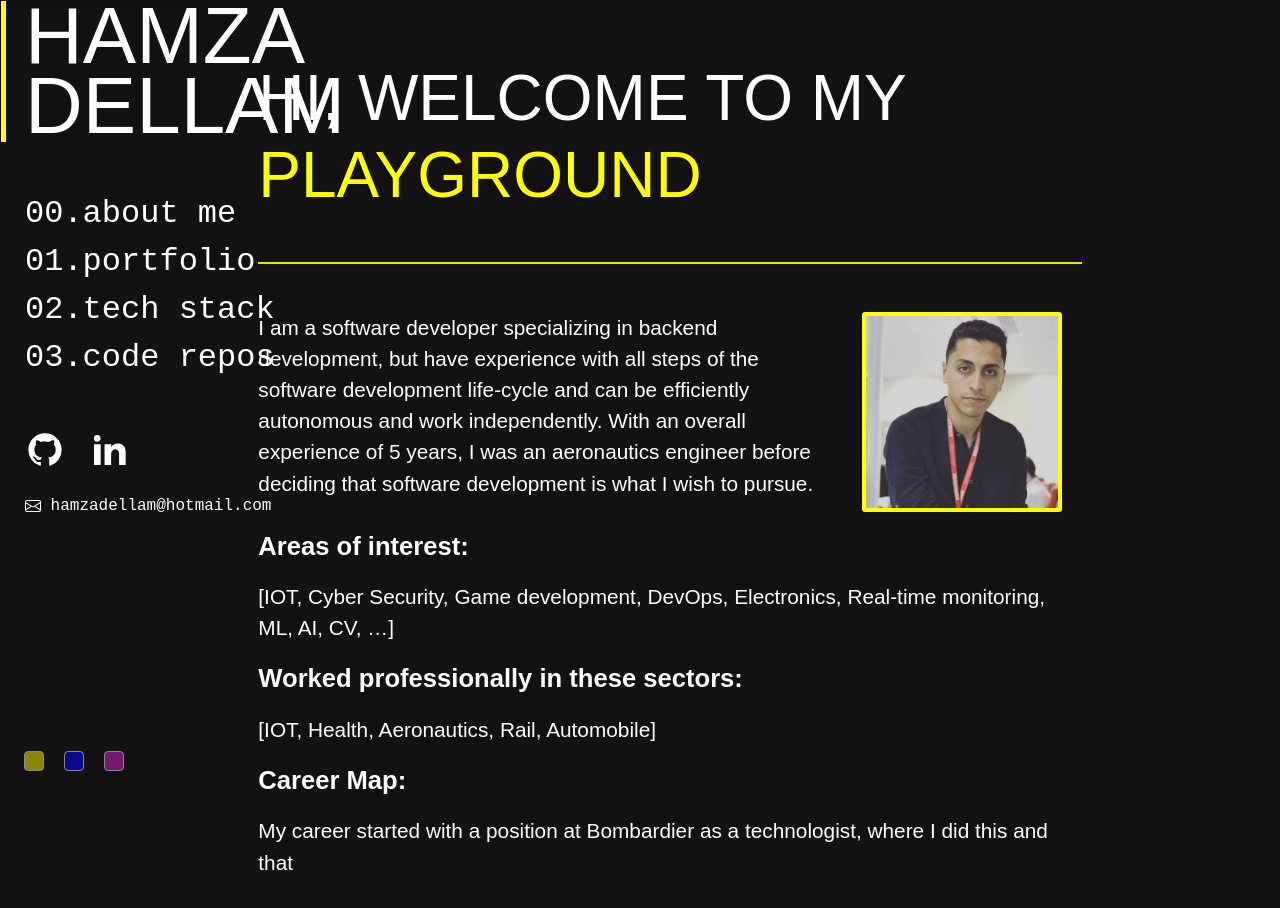
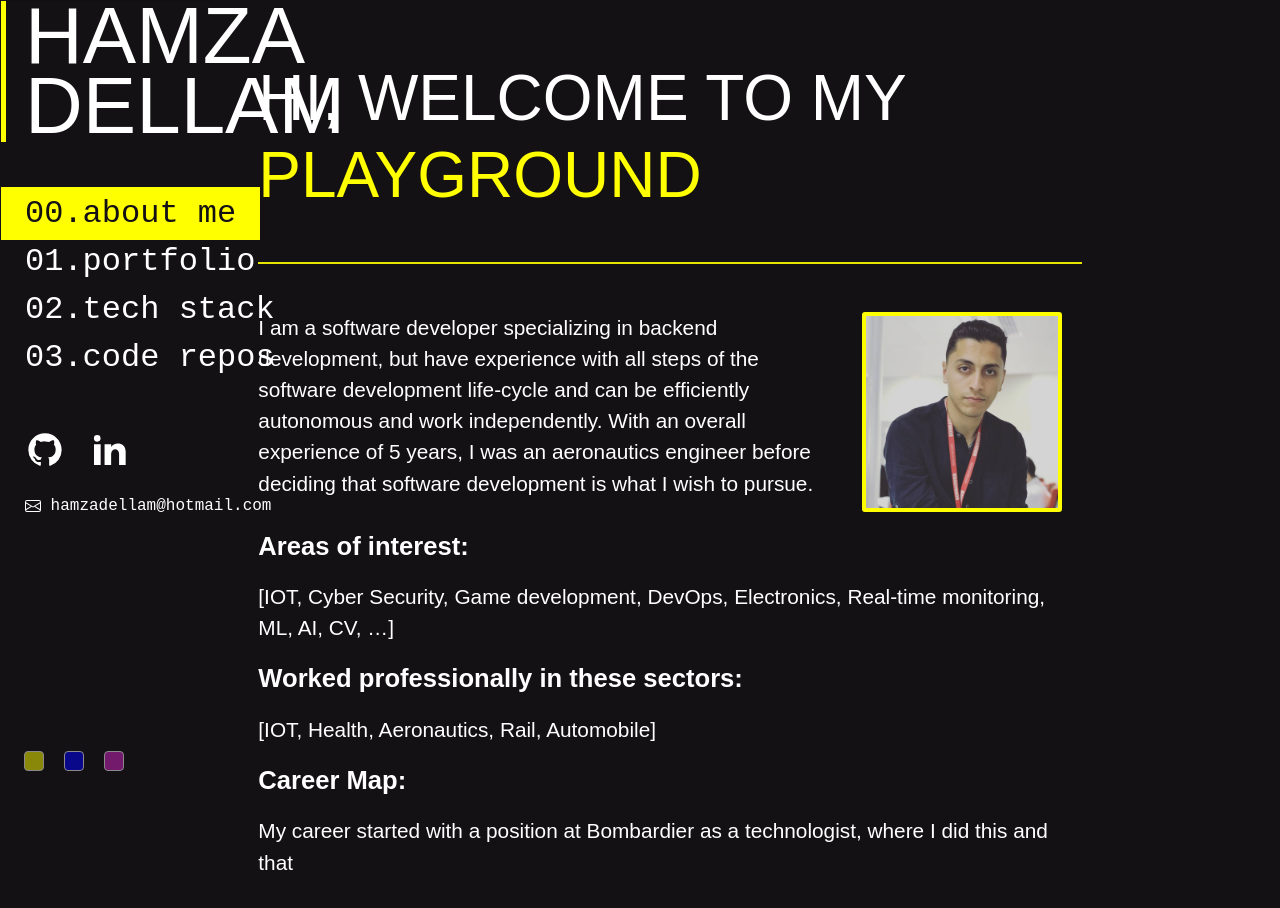
Before and after one commit to HamzaDLM/hdlm_portfolio, a Vue app: page /hdlm_portfolio in a window 1280 px wide. Shown: the top 908 px of the page. Built offline with nearby package versions, Linux system fonts and the light colour scheme.

Commit message:
fix style for nav

```diff
--- a/src/assets/css/style.css
+++ b/src/assets/css/style.css
@@ -76,7 +76,13 @@ ul {
     background-color: var(--primary);
 }
 
-
+.router-link-exact-active {
+    color: var(--nav) !important;
+    transition-property: background-color;
+    transition-duration: 0.1s;
+    transition-timing-function: ease-in-out;
+    background-color: var(--primary);
+}
 
 li {
     padding: 0;
```
